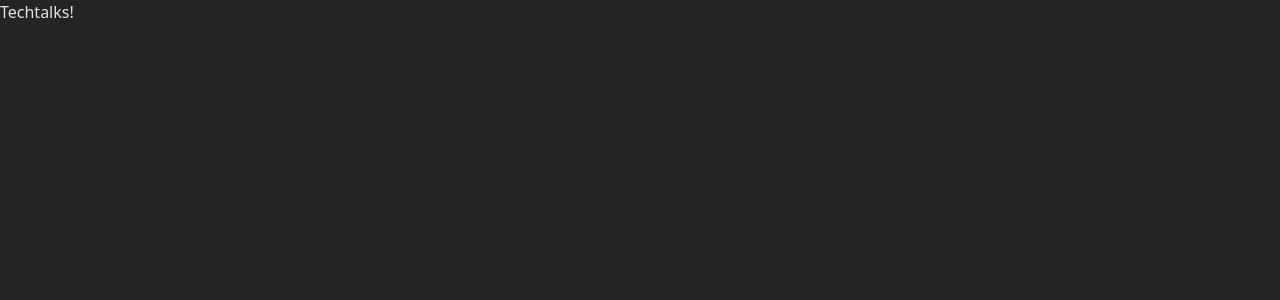
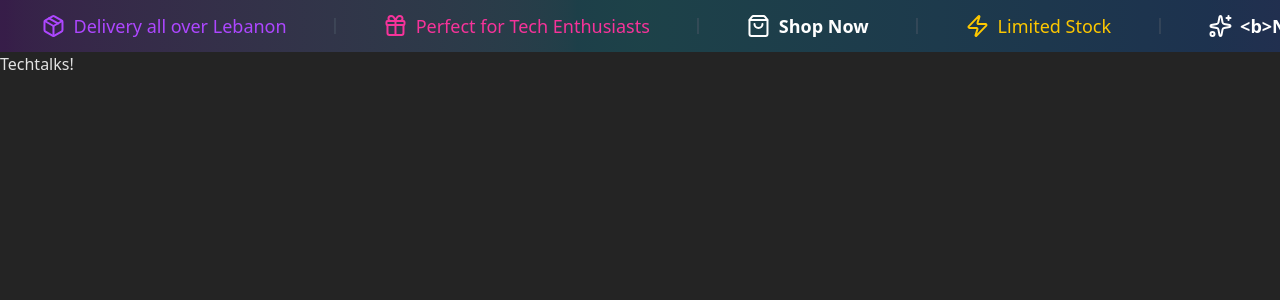
Before and after one commit to chko0/devbounty-techtalks-1, a React (Vite) app: page / in a window 1280 px wide. Shown: the top 300 px of the page. Built offline with nearby package versions, Linux system fonts and the light colour scheme.

Commit message:
feat(layout): Add initial marquee bar and set document title
- Implements the first draft of the scrolling marquee component
- Configures the website title in the index file

```diff
--- a/index.html
+++ b/index.html
@@ -4,7 +4,7 @@
     <meta charset="UTF-8" />
     <link rel="icon" type="image/svg+xml" href="/vite.svg" />
     <meta name="viewport" content="width=device-width, initial-scale=1.0" />
-    <title>devbounty-techtalks-1</title>
+    <title>Techtalks - Learn, Build, Grow | Your Programming Platform</title>
   </head>
   <body>
     <div id="root"></div>
--- a/src/App.jsx
+++ b/src/App.jsx
@@ -1,10 +1,9 @@
-import { useState } from "react";
+import MarqueeBar from "./components/layout/MarqueeBar";
 
 function App() {
-  const [count, setCount] = useState(0);
-
   return (
     <>
+      <MarqueeBar />
       <div>Techtalks!</div>
     </>
   );
--- /dev/null
+++ b/src/components/layout/MarqueeBar.jsx
@@ -0,0 +1,30 @@
+import MarqueeItem from "../marquee/MarqueeItem";
+import { marqueeItems } from "../../data/marqueeItems";
+
+export default function MarqueeBar() {
+  const items = [...marqueeItems, ...marqueeItems];
+
+  return (
+    <div className="sticky top-0 z-50 w-full">
+      {/* Gradient background only inside the marquee */}
+      <div className="relative w-full overflow-hidden">
+        <div className="absolute inset-0 bg-gradient-to-r from-purple-700/20 via-cyan-500/20 to-blue-600/20"></div>
+
+        <div className="relative flex items-center gap-8 whitespace-nowrap marquee-track py-3 text-white">
+          {items.map((item, i) => {
+            return (
+              <>
+                <div className="flex items-center" key={i}>
+                  <MarqueeItem {...item} />
+                </div>
+                <div className="flex items-center">
+                  <div className="inline w-px h-4 bg-gray-600 mx-4"></div>
+                </div>
+              </>
+            );
+          })}
+        </div>
+      </div>
+    </div>
+  );
+}
--- /dev/null
+++ b/src/components/marquee/MarqueeItem.jsx
@@ -0,0 +1,28 @@
+export default function MarqueeItem({
+  icon: Icon,
+  text,
+  bold = false,
+  color = "",
+  children,
+  iconSize = 24,
+}) {
+  // If the caller passed a custom component (ex: a Button), render it directly
+  if (children) {
+    return <div className="flex items-center gap-2">{children}</div>;
+  }
+
+  return (
+    <div className="flex items-center gap-2">
+      {Icon && <Icon size={iconSize} className={color} />}
+      {text && (
+        <span
+          className={`text-lg ${bold ? "font-semibold" : ""} ${
+            color ? color : ""
+          }`}
+        >
+          {text}
+        </span>
+      )}
+    </div>
+  );
+}
--- /dev/null
+++ b/src/data/marqueeItems.js
@@ -0,0 +1,29 @@
+import { ShoppingBag, Zap, Package, Sparkles, Gift } from "lucide-react";
+
+export const marqueeItems = [
+  {
+    icon: ShoppingBag,
+    text: "Shop Now",
+    bold: true,
+  },
+  {
+    icon: Zap,
+    text: "Limited Stock",
+    color: "text-yellow-400",
+  },
+  {
+    icon: Sparkles,
+    text: "<b>NEW RELEASE</b> Techtalks Card Game",
+    bold: true,
+  },
+  {
+    icon: Package,
+    text: "Delivery all over Lebanon",
+    color: "text-purple-500",
+  },
+  {
+    icon: Gift,
+    text: "Perfect for Tech Enthusiasts",
+    color: "text-pink-500",
+  },
+];
--- a/src/index.css
+++ b/src/index.css
@@ -1,7 +1,8 @@
 @import "tailwindcss";
 
 :root {
-  font-family: system-ui, Avenir, Helvetica, Arial, sans-serif;
+  font-family: ui-sans-serif, system-ui, sans-serif, "Apple Color Emoji",
+    "Segoe UI Emoji", "Segoe UI Symbol", "Noto Color Emoji";
   line-height: 1.5;
   font-weight: 400;
 
@@ -14,3 +15,36 @@
   -webkit-font-smoothing: antialiased;
   -moz-osx-font-smoothing: grayscale;
 }
+
+.marquee-container {
+  overflow: hidden;
+  white-space: nowrap;
+  position: relative;
+  /* background-color: #000; */
+  /* color: #fff; */
+  position: sticky;
+  top: 0;
+  z-index: 50;
+  padding: 0.5rem 0;
+}
+
+.marquee-track {
+  display: inline-flex;
+  animation: animate-marquee 10s linear infinite;
+}
+
+.marquee-track::after {
+  content: attr(data-content);
+  display: inline-flex;
+  gap: 3rem;
+  margin-left: 3rem;
+}
+
+@keyframes animate-marquee {
+  0% {
+    transform: translateX(0);
+  }
+  100% {
+    transform: translateX(-50%);
+  }
+}
```
